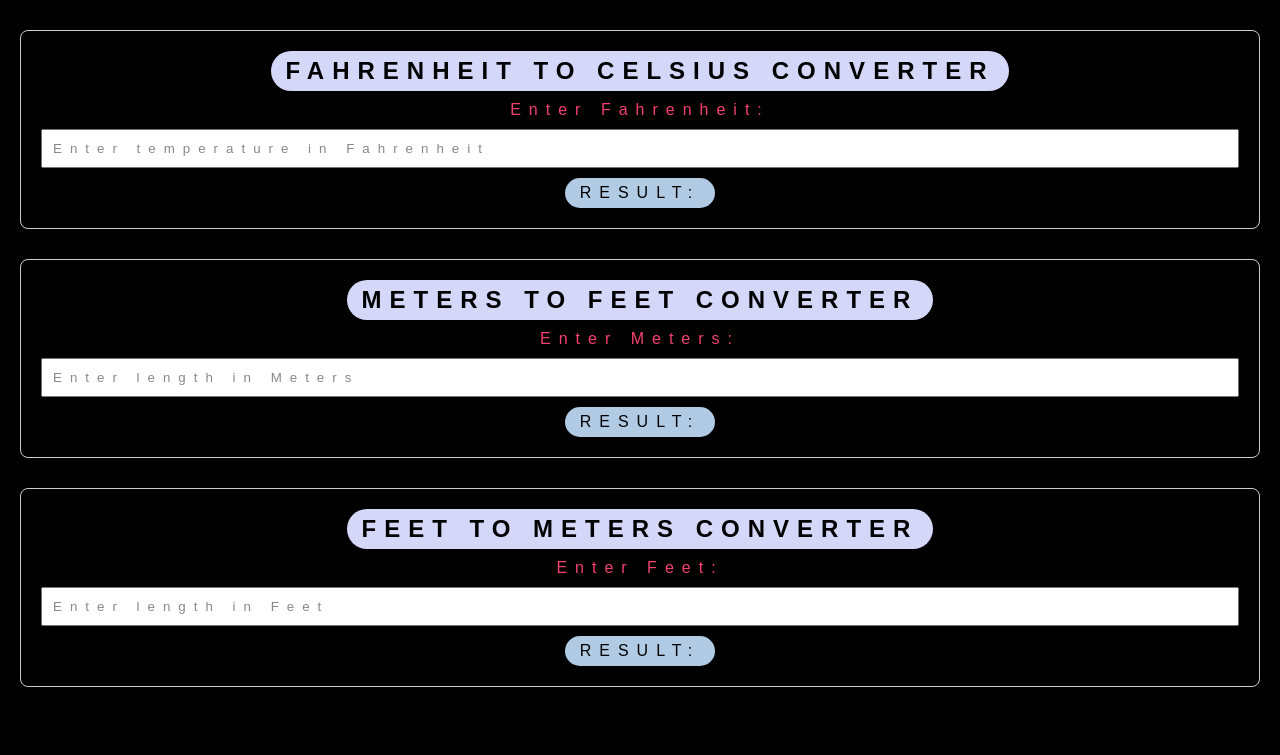
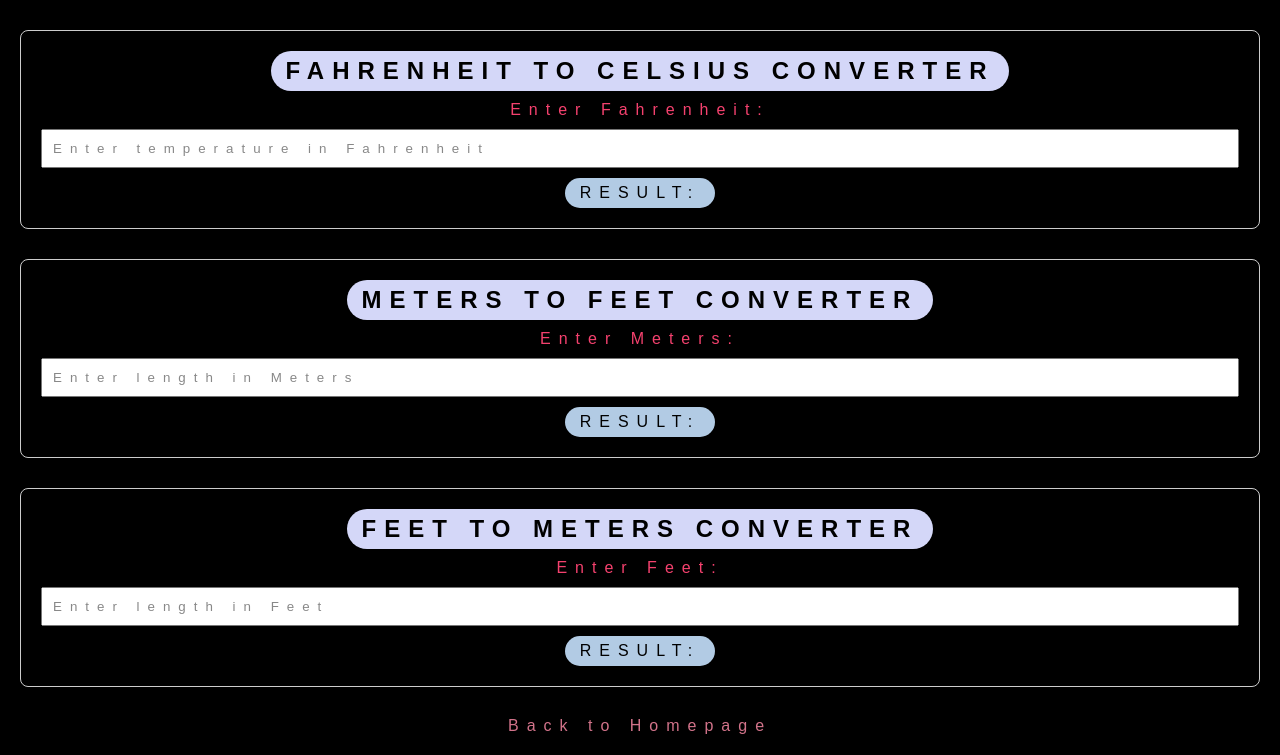
Before and after one commit to Phenylbutazone/Kapbacudo1130, a plain HTML site: page Converters_Bacudo.html in a window 1280 px wide. Shown: the part 546-1301 px from the top of the page. Drawn offline with Linux system fonts and the light colour scheme.

Commit message:
Update fordaConverters.css

```diff
--- a/fordaConverters.css
+++ b/fordaConverters.css
@@ -13,7 +13,7 @@ a {
     }
 
 a:link {
-    color:#000000;
+    color:#d2738a;
     }
 
 a:visited {
```
